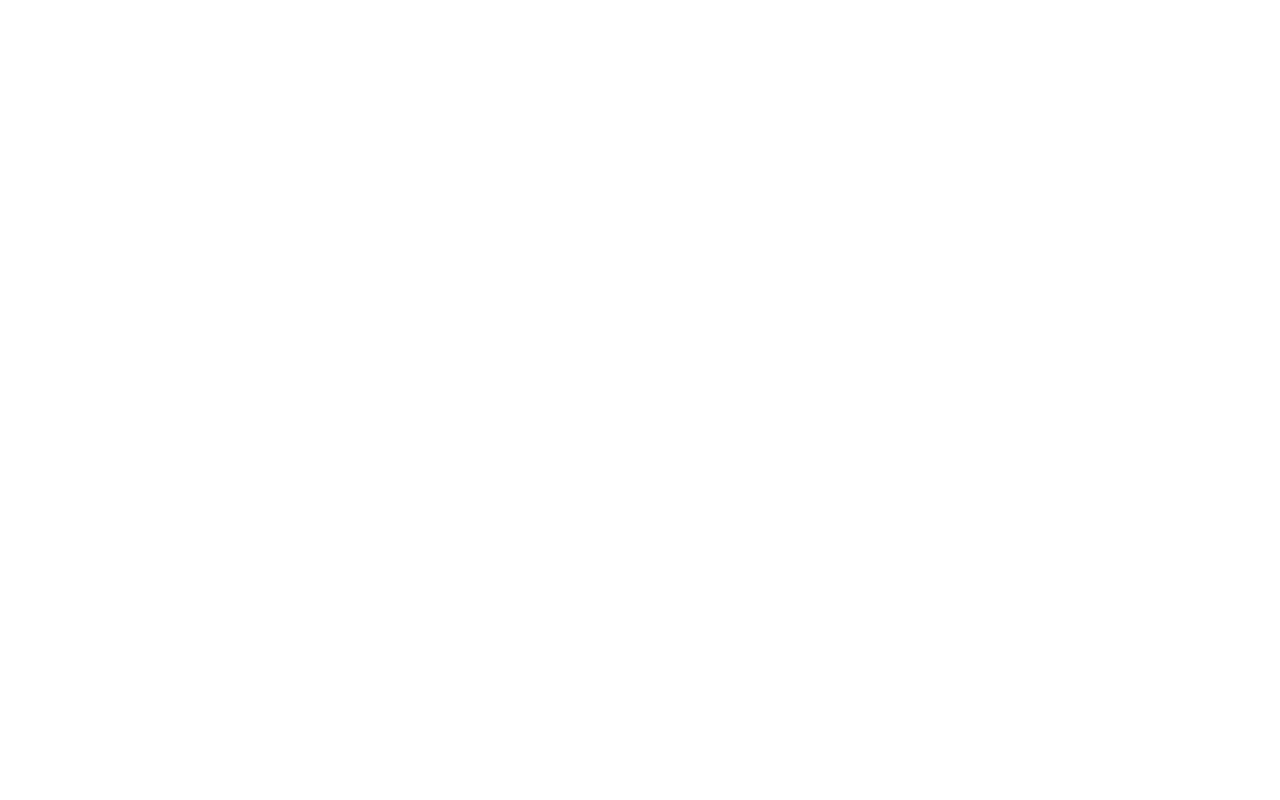
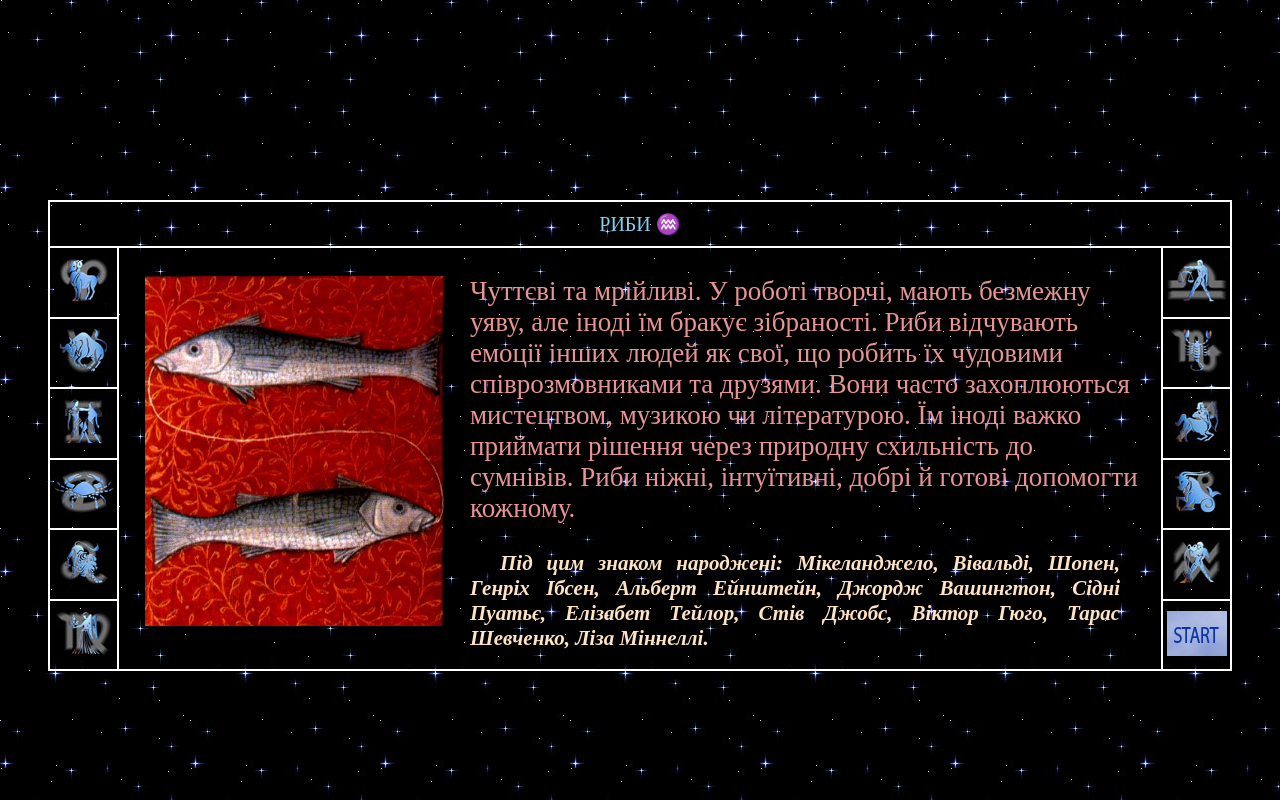
Before and after one commit to romankorniev/Goroskop-table-project, a plain HTML site: page pages/ribi.html in a window 1280 px wide. Drawn offline with Linux system fonts and the light colour scheme.

Commit message:
create Ribi page

```diff
--- a/pages/ribi.html
+++ b/pages/ribi.html
@@ -0,0 +1,49 @@
+<!DOCTYPE html>
+<html lang="en">
+<head>
+    <meta charset="UTF-8">
+    <meta name="viewport" content="width=device-width, initial-scale=1.0">
+    <title>Риби</title>
+    <link rel="stylesheet" href="../style.css">
+</head>
+<body>
+
+    <table>
+        <tr>
+            <th colspan="3">РИБИ ♒</th>
+        </tr>
+        <tr>
+            <td><a href="../pages/oven.html" title="Овен"><img src="../img/oven.jpg" alt="oven"></a></td>
+            <td rowspan="6">
+                <div class="containter">
+                    <a href="https://uk.wikipedia.org/wiki/%D0%A0%D0%B8%D0%B1%D0%B8_(%D0%B7%D0%BD%D0%B0%D0%BA_%D0%B7%D0%BE%D0%B4%D1%96%D0%B0%D0%BA%D1%83)" target="_blank"><img class="img_mini" src="../img/mini/Pisces2.jpg" alt="Pisces"></a>
+                    <p>Чуттєві та мрійливі. У роботі творчі, мають безмежну уяву, але іноді їм бракує зібраності. Риби відчувають емоції інших людей як свої, що робить їх чудовими співрозмовниками та друзями. Вони часто захоплюються мистецтвом, музикою чи літературою. Їм іноді важко приймати рішення через природну схильність до сумнівів. Риби ніжні, інтуїтивні, добрі й готові допомогти кожному.</p>
+                    <h2>Під цим знаком народжені: Мікеланджело, Вівальді, Шопен, Генріх Ібсен, Альберт Ейнштейн, Джордж Вашингтон, Сідні Пуатьє, Елізабет Тейлор, Стів Джобс, Віктор Гюго, Тарас Шевченко, Ліза Міннеллі.</h2>
+                </div>
+            </td>
+            <td><a href="../pages/vesi.html" title="Терези"><img src="../img/vesi.jpg" alt="vesi"></a></td>
+        </tr>
+        <tr>
+            <td><a href="../pages/telets.html" title="Телець"><img src="../img/telets.jpg" alt="telets"></a></td>
+            <td><a href="../pages/scorpion.html" title="Скорпіон"><img src="../img/scorpion.jpg" alt="scorpion"></a></td>
+        </tr>
+        <tr>
+            <td><a href="../pages/bliznetsi.html" title="Близнюки"><img src="../img/bliznetsi.jpg" alt="bliznetsi"></a></td>
+            <td><a href="../pages/strilets.html" title="Стрілець"><img src="../img/strilets.jpg" alt="strilets"></a></td>
+        </tr>
+        <tr>
+            <td><a href="../pages/rak.html" title="Рак"><img src="../img/rak.jpg" alt="rak"></a></td>
+            <td><a href="../pages/kozerog.html" title="Козеріг"><img src="../img/kozerog.jpg" alt="kozerog"></a></td>
+        </tr>
+        <tr>
+            <td><a href="../pages/lev.html" title="Лев"><img src="../img/lev.jpg" alt="lev"></a></td>
+            <td><a href="../pages/vodoley.html" title="Водолій"><img src="../img/vodoley.jpg" alt="vodoley"></a></td>
+        </tr>
+        <tr>
+            <td><a href="../pages/deva.html" title="Діва"><img src="../img/deva.jpg" alt="deva"></a></td>
+            <td><a href="../pages/ribi.html" title="Риби"><img src="../img/start.jpg" alt="start"></a></td>
+        </tr>
+    </table>
+
+</body>
+</html>
```
Also changed, not shown: pages/vodoley.html (+1 -1 lines).
